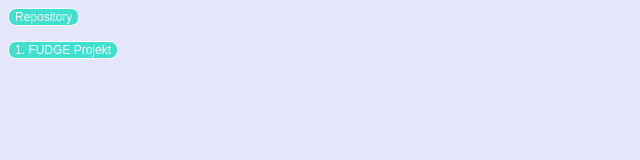
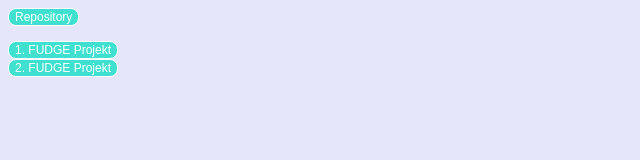
Before and after one commit to CelineT00/PRIMA, a plain HTML site: page Steckbrief/steckbrief.htm in a window 1280 px wide. Shown: the whole page, without its empty margins (0-640 px from the left). Drawn offline with Linux system fonts and the light colour scheme.

Commit message:
Steckbrief Projekt

```diff
--- a/Steckbrief/steckbrief.htm
+++ b/Steckbrief/steckbrief.htm
@@ -36,6 +36,8 @@ button:hover{
 		<button class="btn btn-success" onclick=" window.open('https://github.com/CelineT00/PRIMA')">Repository</button>
 		</br>
 		<button class="btn btn-success" onclick=" window.open('https://celinet00.github.io/PRIMA/Projekt1/')">1. FUDGE Projekt</button>
+
+		<button class="btn btn-success" onclick=" window.open('https://celinet00.github.io/PRIMA/Sonic/')">2. FUDGE Projekt</button>
 	</div>
 </body>
 </html>
```
